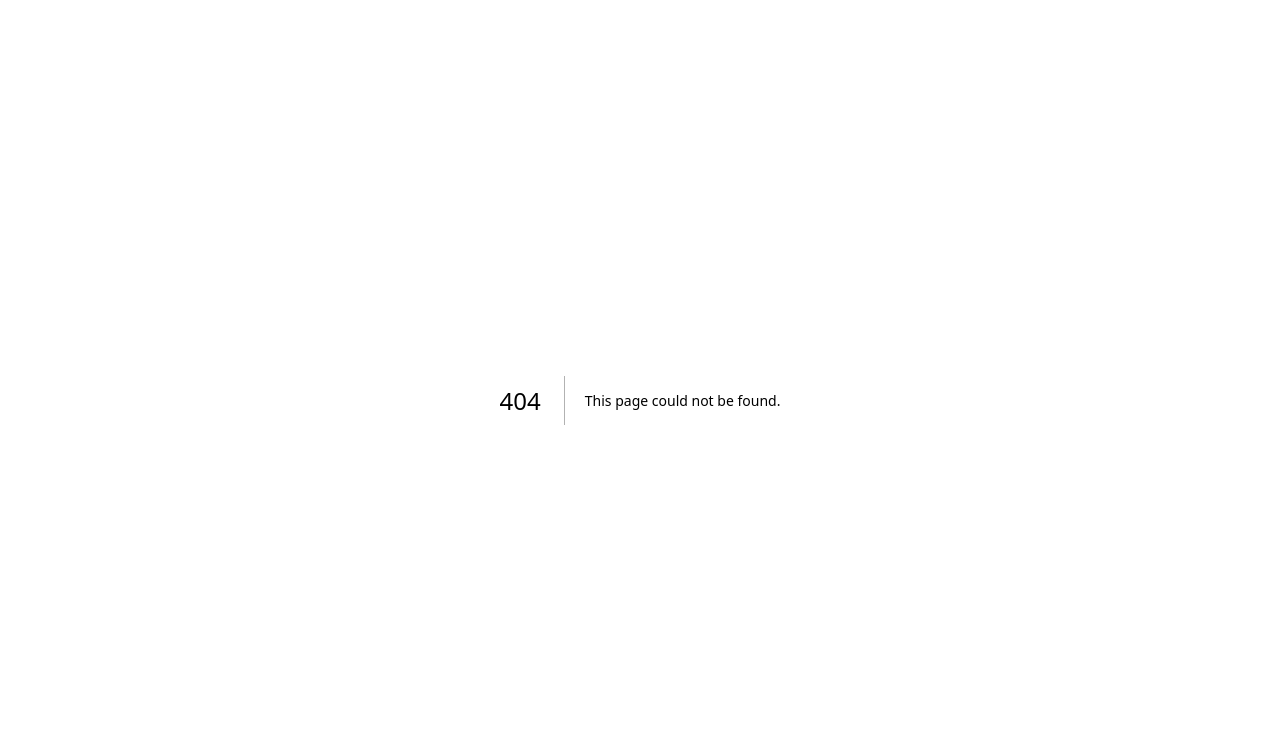
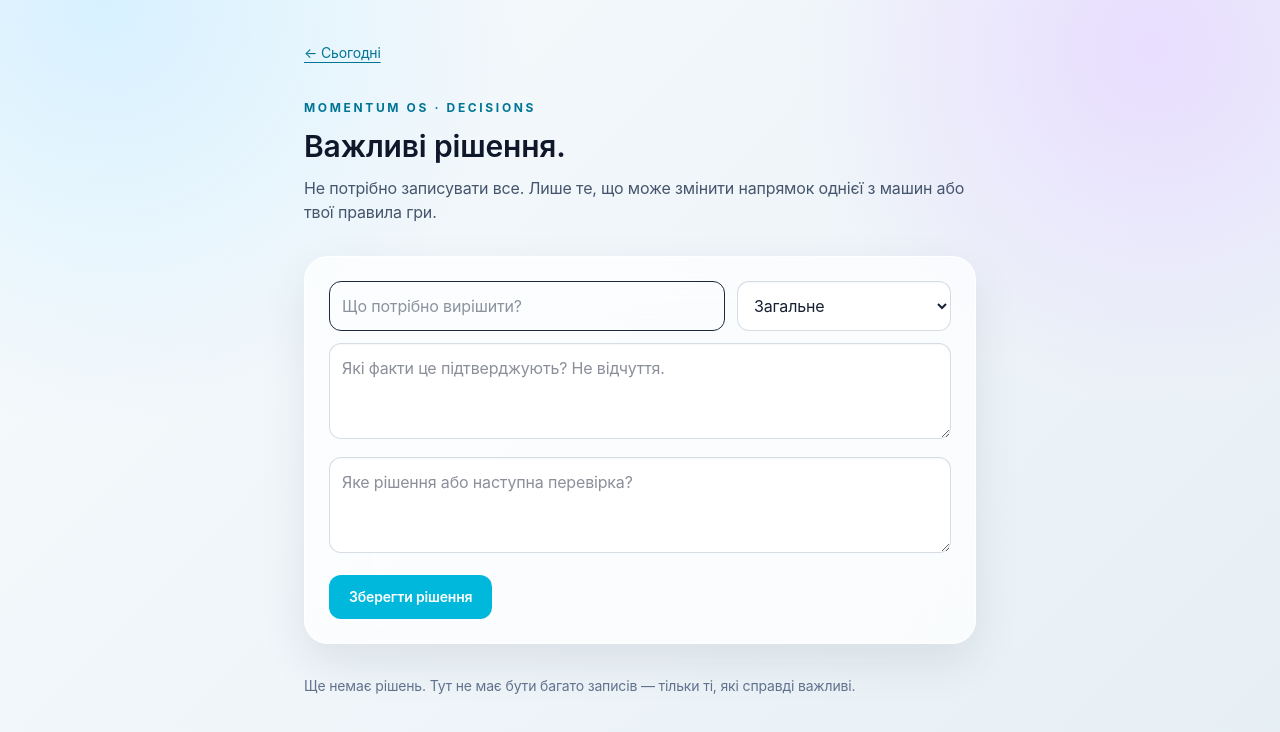
Before and after one commit to Yarosse/MomentumOS, a Next.js app in the folder apps/web/: page /decisions in a window 1280 px wide. Before the commit this address had no page. Shown: the top 732 px of the page. Built offline with nearby package versions, Linux system fonts and the light colour scheme.

Commit message:
feat: record important decisions

```diff
--- /dev/null
+++ b/apps/web/src/app/decisions/page.tsx
@@ -0,0 +1,45 @@
+"use client";
+
+import Link from "next/link";
+import { useEffect, useState } from "react";
+
+type Decision = { id: string; title: string; engine: string; facts: string; choice: string; createdAt: string };
+const storageKey = "momentum-decisions-v1";
+const engines = ["Загальне", "Скальпінг", "Арбітражне ком'юніті", "Telegram-гра", "Двері"];
+
+export default function DecisionsPage() {
+  const [items, setItems] = useState<Decision[]>([]);
+  const [title, setTitle] = useState("");
+  const [engine, setEngine] = useState(engines[0]);
+  const [facts, setFacts] = useState("");
+  const [choice, setChoice] = useState("");
+
+  useEffect(() => setItems(JSON.parse(localStorage.getItem(storageKey) ?? "[]") as Decision[]), []);
+
+  const addDecision = () => {
+    if (!title.trim() || !facts.trim() || !choice.trim()) return;
+    const next = [{ id: crypto.randomUUID(), title: title.trim(), engine, facts: facts.trim(), choice: choice.trim(), createdAt: new Date().toLocaleDateString("uk-UA") }, ...items];
+    setItems(next); localStorage.setItem(storageKey, JSON.stringify(next)); setTitle(""); setFacts(""); setChoice("");
+  };
+
+  const remove = (id: string) => {
+    const next = items.filter((item) => item.id !== id);
+    setItems(next); localStorage.setItem(storageKey, JSON.stringify(next));
+  };
+
+  return <main className="min-h-screen px-5 py-10 sm:px-8"><div className="mx-auto max-w-2xl">
+    <Link href="/" className="text-sm text-cyan-700 underline underline-offset-4">← Сьогодні</Link>
+    <p className="mt-9 text-xs font-bold tracking-[.22em] text-cyan-700">MOMENTUM OS · DECISIONS</p>
+    <h1 className="mt-3 text-3xl font-semibold text-slate-900">Важливі рішення.</h1>
+    <p className="mt-3 text-slate-600">Не потрібно записувати все. Лише те, що може змінити напрямок однієї з машин або твої правила гри.</p>
+
+    <section className="mt-8 rounded-3xl border p-6">
+      <div className="grid gap-3 sm:grid-cols-[1fr_auto]"><input value={title} onChange={(event) => setTitle(event.target.value)} placeholder="Що потрібно вирішити?" className="rounded-xl border p-3 text-slate-800" /><select value={engine} onChange={(event) => setEngine(event.target.value)} className="rounded-xl border p-3 text-slate-800">{engines.map((item) => <option key={item}>{item}</option>)}</select></div>
+      <textarea value={facts} onChange={(event) => setFacts(event.target.value)} placeholder="Які факти це підтверджують? Не відчуття." className="mt-3 min-h-24 w-full rounded-xl border p-3 text-slate-800" />
+      <textarea value={choice} onChange={(event) => setChoice(event.target.value)} placeholder="Яке рішення або наступна перевірка?" className="mt-3 min-h-24 w-full rounded-xl border p-3 text-slate-800" />
+      <button onClick={addDecision} className="mt-4 rounded-xl bg-cyan-500 px-5 py-3 text-sm font-semibold text-white">Зберегти рішення</button>
+    </section>
+
+    <div className="mt-8 space-y-4">{items.length === 0 ? <p className="text-sm text-slate-500">Ще немає рішень. Тут не має бути багато записів — тільки ті, які справді важливі.</p> : items.map((item) => <article key={item.id} className="rounded-2xl border p-5"><div className="flex items-start justify-between gap-4"><div><p className="text-xs font-semibold text-cyan-700">{item.engine} · {item.createdAt}</p><h2 className="mt-2 text-lg font-semibold text-slate-900">{item.title}</h2></div><button onClick={() => remove(item.id)} className="text-sm text-rose-600">Видалити</button></div><p className="mt-4 text-sm font-medium text-slate-700">Факти</p><p className="mt-1 whitespace-pre-wrap text-slate-600">{item.facts}</p><p className="mt-4 text-sm font-medium text-slate-700">Рішення</p><p className="mt-1 whitespace-pre-wrap text-slate-600">{item.choice}</p></article>)}</div>
+  </div></main>;
+}
--- a/apps/web/src/app/page.tsx
+++ b/apps/web/src/app/page.tsx
@@ -98,7 +98,7 @@ export default function Home() {
       <div className="mx-auto max-w-5xl">
         <header className="mb-10 flex flex-col gap-3 border-b border-slate-700 pb-6 sm:flex-row sm:items-end sm:justify-between">
           <div><p className="mb-2 text-xs font-bold tracking-[0.24em] text-cyan-300">MOMENTUM OS · TODAY</p><h1 className="text-3xl font-semibold tracking-tight sm:text-4xl">Одна правильна дія.</h1></div>
-          <div className="flex flex-wrap gap-4"><Link href="/updates" className="w-fit text-sm text-cyan-200 underline underline-offset-4 hover:text-cyan-100">Оновлення машин</Link><Link href="/rules" className="w-fit text-sm text-cyan-200 underline underline-offset-4 hover:text-cyan-100">Правила</Link><Link href="/backlog" className="w-fit text-sm text-cyan-200 underline underline-offset-4 hover:text-cyan-100">Backlog</Link><Link href="/log" className="w-fit text-sm text-cyan-200 underline underline-offset-4 hover:text-cyan-100">Лог дня</Link><Link href="/review" className="w-fit text-sm text-cyan-200 underline underline-offset-4 hover:text-cyan-100">Щотижневий огляд</Link><button onClick={resetDemo} className="w-fit text-sm text-slate-400 underline underline-offset-4 hover:text-slate-200">Скинути демо-дані</button></div>
+          <div className="flex flex-wrap gap-4"><Link href="/updates" className="w-fit text-sm text-cyan-200 underline underline-offset-4 hover:text-cyan-100">Оновлення машин</Link><Link href="/rules" className="w-fit text-sm text-cyan-200 underline underline-offset-4 hover:text-cyan-100">Правила</Link><Link href="/decisions" className="w-fit text-sm text-cyan-200 underline underline-offset-4 hover:text-cyan-100">Рішення</Link><Link href="/backlog" className="w-fit text-sm text-cyan-200 underline underline-offset-4 hover:text-cyan-100">Backlog</Link><Link href="/log" className="w-fit text-sm text-cyan-200 underline underline-offset-4 hover:text-cyan-100">Лог дня</Link><Link href="/review" className="w-fit text-sm text-cyan-200 underline underline-offset-4 hover:text-cyan-100">Щотижневий огляд</Link><button onClick={resetDemo} className="w-fit text-sm text-slate-400 underline underline-offset-4 hover:text-slate-200">Скинути демо-дані</button></div>
         </header>
 
         <section className="mb-5 rounded-2xl p-4"><div className="flex flex-col gap-3 sm:flex-row"><select value={bulkEngine} onChange={(event) => setBulkEngine(event.target.value)} className="rounded-xl border border-slate-300/50 bg-white/60 px-3 py-2 text-slate-800"><option value="scalping">Скальпінг</option><option value="community">Арбітражне ком'юніті</option><option value="telegram">Telegram-гра</option><option value="doors">Двері</option></select><textarea value={bulkText} onChange={(event) => setBulkText(event.target.value)} placeholder="Встав список задач — по одній у рядок" className="min-h-20 flex-1 rounded-xl border border-slate-300/50 bg-white/60 p-3 text-slate-800 placeholder:text-slate-500" /></div><button onClick={addMissionList} className="mt-3 rounded-xl bg-slate-900 px-4 py-2 text-sm font-semibold text-white">Додати список місій</button></section>
```
